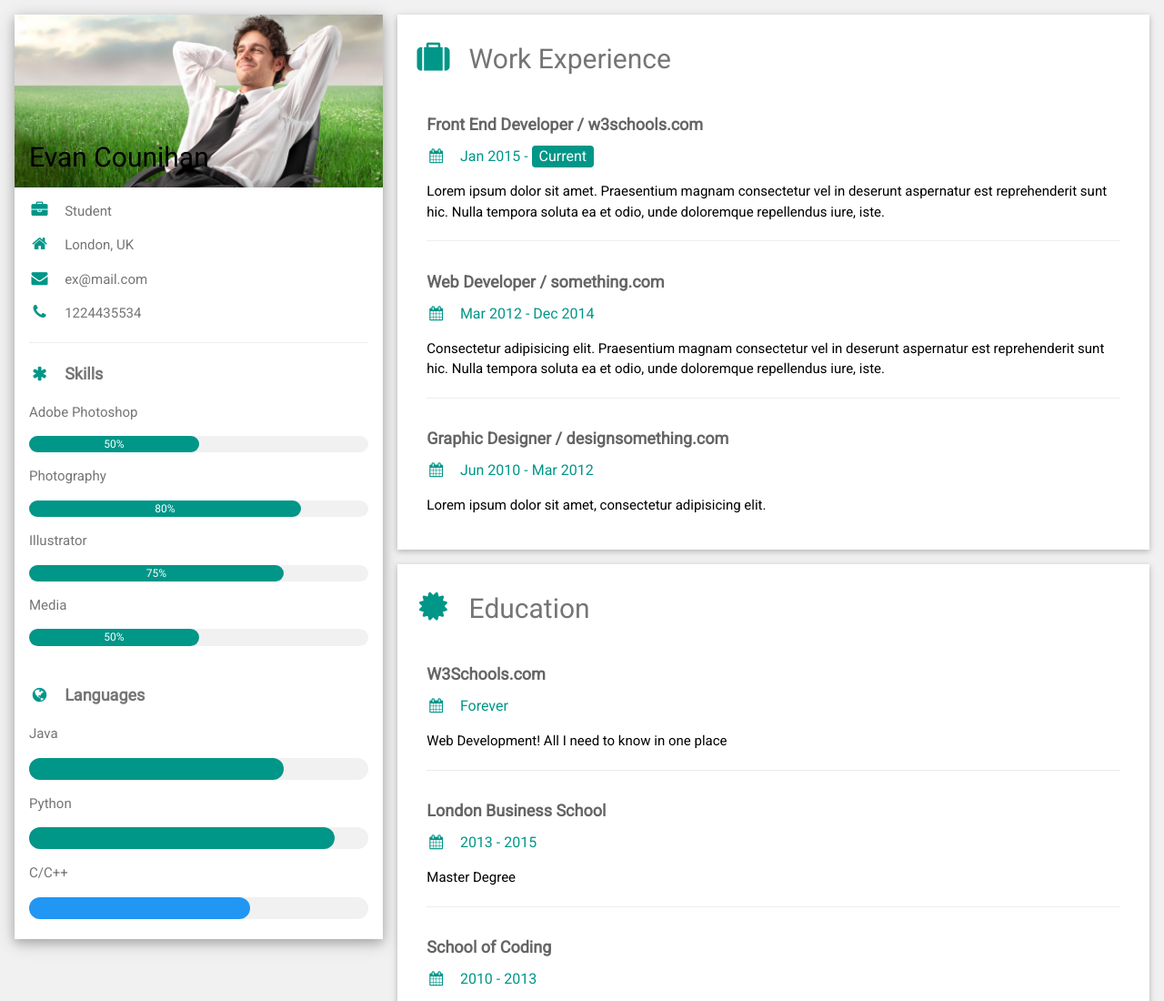
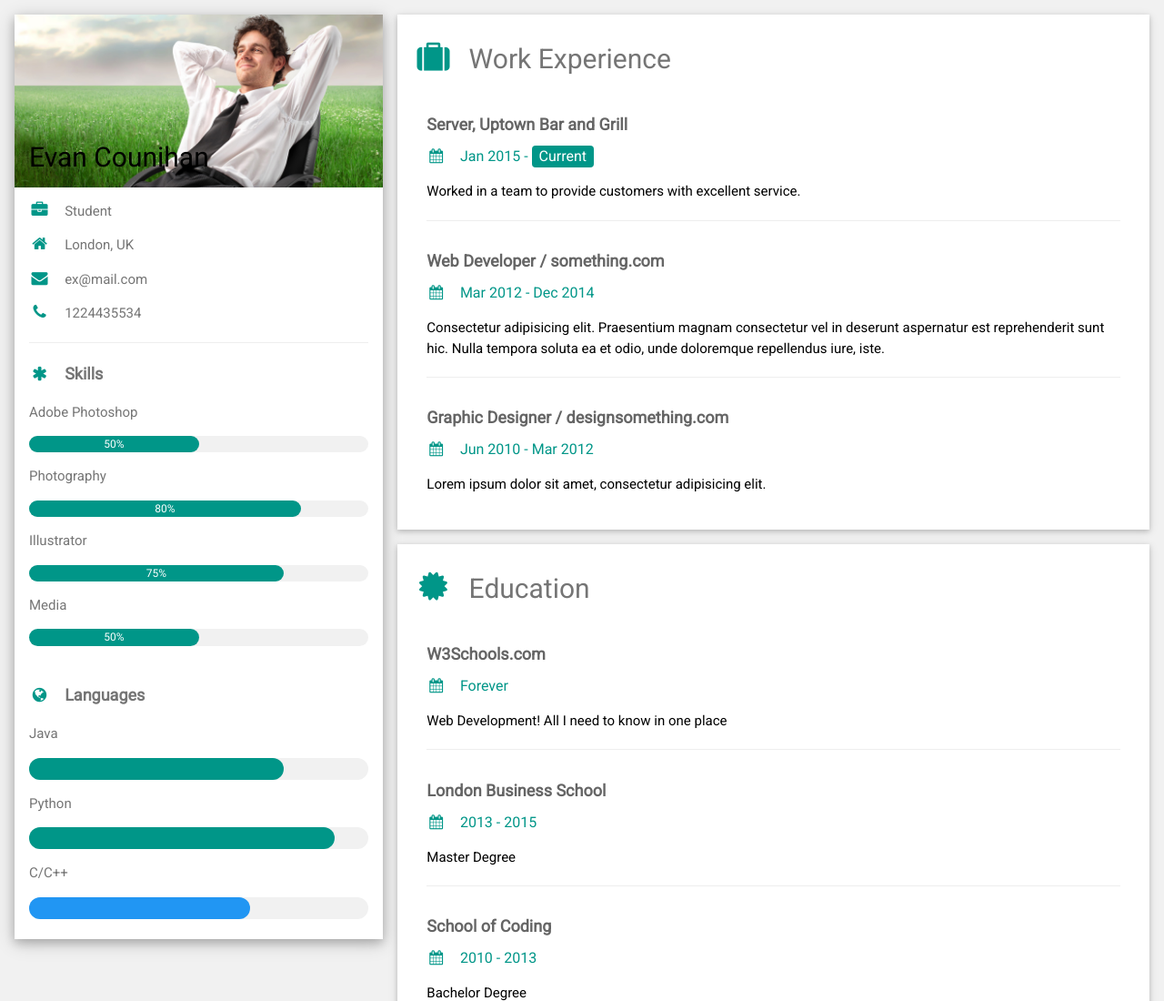
Before and after one commit to ecounihan/ecounihan.github.io, a plain HTML site: page index.html in a window 1280 px wide. Shown: the top 1100 px of the page at 91% size. Drawn offline with nearby package versions, Linux system fonts and the light colour scheme.

Commit message:
Update index.html

```diff
--- a/index.html
+++ b/index.html
@@ -81,9 +81,9 @@ html,body,h1,h2,h3,h4,h5,h6 {font-family: "Roboto", sans-serif}
       <div class="w3-container w3-card w3-white w3-margin-bottom">
         <h2 class="w3-text-grey w3-padding-16"><i class="fa fa-suitcase fa-fw w3-margin-right w3-xxlarge w3-text-teal"></i>Work Experience</h2>
         <div class="w3-container">
-          <h5 class="w3-opacity"><b>Front End Developer / w3schools.com</b></h5>
+          <h5 class="w3-opacity"><b>Server, Uptown Bar and Grill</b></h5>
           <h6 class="w3-text-teal"><i class="fa fa-calendar fa-fw w3-margin-right"></i>Jan 2015 - <span class="w3-tag w3-teal w3-round">Current</span></h6>
-          <p>Lorem ipsum dolor sit amet. Praesentium magnam consectetur vel in deserunt aspernatur est reprehenderit sunt hic. Nulla tempora soluta ea et odio, unde doloremque repellendus iure, iste.</p>
+          <p>Worked in a team to provide customers with excellent service.</p>
           <hr>
         </div>
         <div class="w3-container">
```
